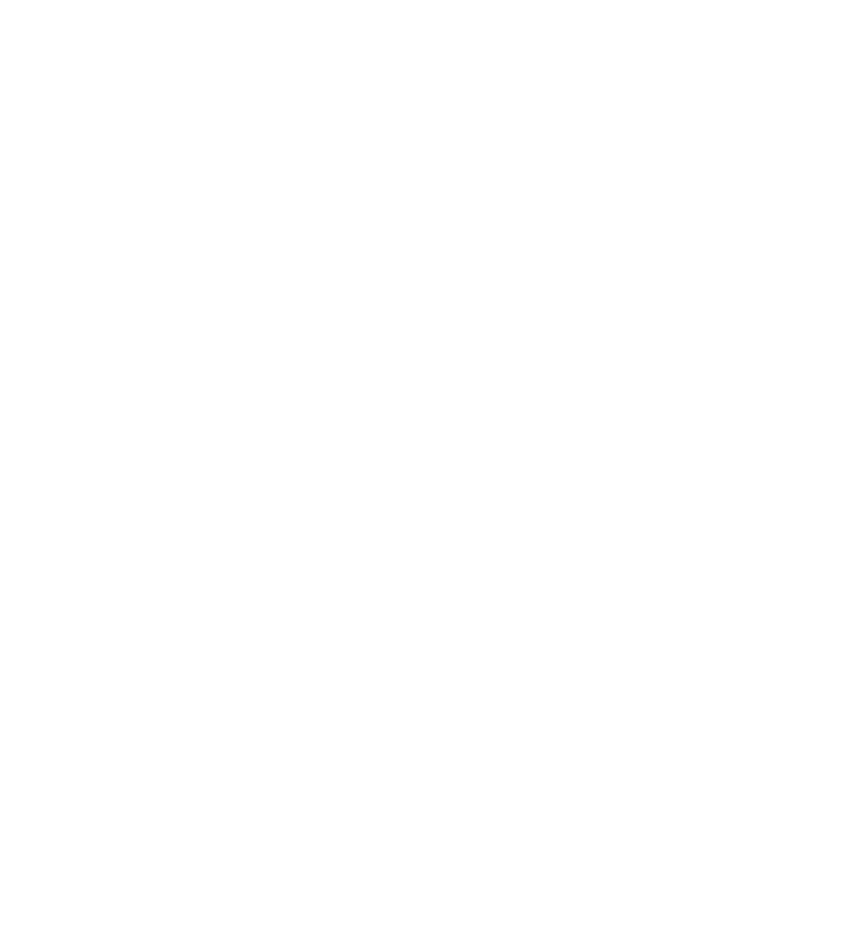
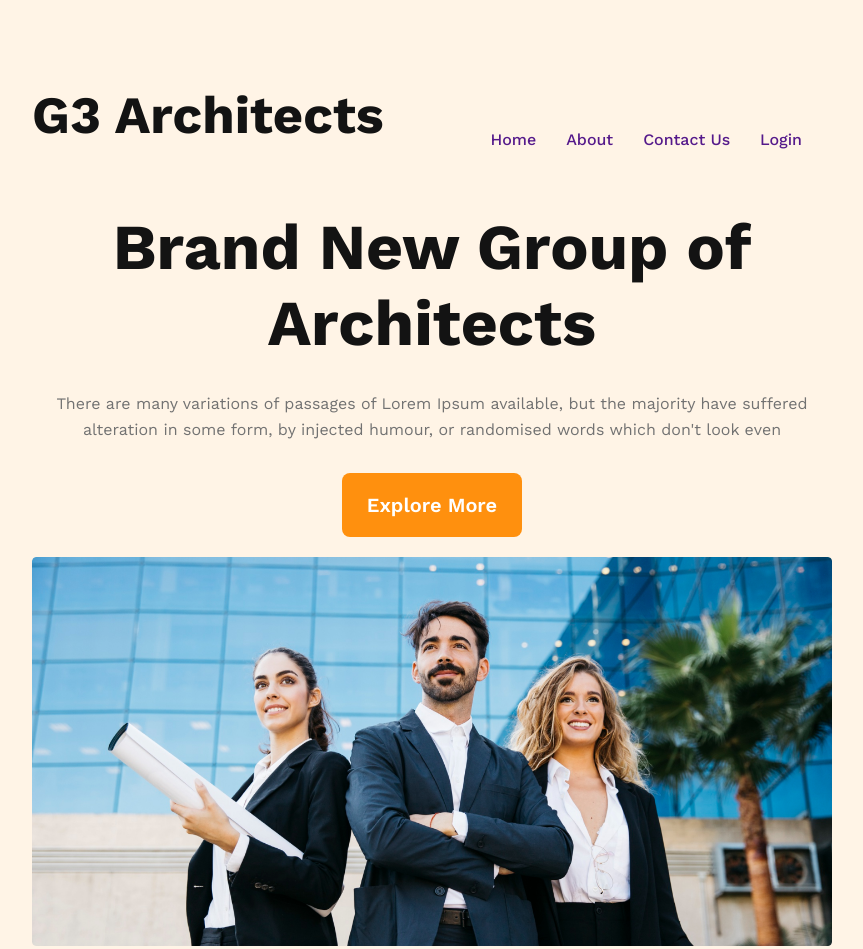
Before and after one commit to mjakaria11/g3-architects-website, a plain HTML site: page index.html in a window 1280 px wide. Shown: the whole page, without its empty margins (208-1071 px from the left). Before the commit the page ends 800 px from the top, so only its background shows below. Drawn offline with nearby package versions, Linux system fonts and the light colour scheme; a web font is replaced by a local one.

Commit message:
header uploaded

```diff
--- a/index.html
+++ b/index.html
@@ -4,12 +4,35 @@
 <head>
   <meta charset="UTF-8">
   <meta name="viewport" content="width=device-width, initial-scale=1.0">
-  <title>Document</title>
+  <title>G3 Architects</title>
   <link rel="stylesheet" href="style/style.css">
 </head>
 
 <body>
 
+  <Header>
+    <nav class="nav-title">
+      <h3>G3 Architects</h3>
+      <ul>
+        <li><a href="">Home</a></li>
+        <li><a href="">About</a></li>
+        <li><a href="">Contact Us</a></li>
+        <li><a href="">Login</a></li>
+      </ul>
+    </nav>
+    <div class="banner">
+      <div class="banner-content">
+        <h1 class="banner-tiltle">Brand New Group of Architects</h1>
+        <p class="banner-description">There are many variations of passages of Lorem Ipsum available, but the majority
+          have
+          suffered alteration in
+          some form, by injected humour, or randomised words which don't look even</p>
+        <button class="btn-primary">Explore More</button>
+      </div>
+      <img src="images/banner.png" alt="">
+    </div>
+  </Header>
+
 </body>
 
 </html>
--- a/style/style.css
+++ b/style/style.css
@@ -0,0 +1,104 @@
+/* work google  */
+@import url('https://fonts.googleapis.com/css2?family=Inter:wght@600;700;800&family=Merriweather:ital,wght@0,400;0,700;0,900;1,700&family=Open+Sans:ital,wght@0,300;0,400;0,700;0,800;1,300&family=Playfair+Display:ital,wght@0,400;0,500;0,600;1,400;1,500;1,600&family=Work+Sans:wght@300;400;500;600;700;800&display=swap');
+
+*{
+  margin: 0;
+  padding: 0;
+  font-family: 'Inter', sans-serif;
+  font-family: 'Merriweather', serif;
+  font-family: 'Open Sans', sans-serif;
+  font-family: 'Playfair Display', serif;
+  font-family: 'Work Sans', sans-serif;
+}
+
+.btn-primary{
+  border-radius: 8px;
+  background: #FF900E;
+  padding: 20px 25px;
+  color: #fff;
+  font-size: 20px;
+  font-weight: 600;
+  cursor: pointer;
+  border: 0;
+  margin-top: 30px;
+}
+/* header st  */
+header{
+  background: rgba(255, 144, 14, 0.10);
+  padding: 50px 240px;
+}
+nav{
+  display: flex;
+  justify-content: space-between;
+  align-items: center;
+  margin-top: 30px;
+}
+
+.nav-title{
+  font-size: 2.8rem;
+  color: #131313;
+  font-weight: 700;
+  margin-top: 30px;
+}
+nav > Ul{
+  display: flex;
+  margin-top: 50px;
+}
+nav li{
+  list-style: none;
+  margin-right: 30px;
+  font-weight: 500;
+  font-size: 1rem;
+}
+nav li a{
+  text-decoration: none;
+}
+
+/* banner style  */
+.banner-content{
+  max-width: 800px;
+  text-align: center;
+  margin: 0 auto;
+  margin-top: 60px;
+}
+.banner-tiltle{
+  color:#131313;
+  font-size: 4rem;
+  font-weight: 700;
+  margin-top: 30px;
+}
+.banner-description{
+  color:  #727272;
+  font-size: 1rem;
+  font-weight: 400;
+  line-height: 26px;
+  margin-top: 30px;
+}
+.banner img{
+  margin-top: 20px;
+  width: 100%;
+}
+
+/* responsive banner  */
+
+/* mobaile  */
+
+@media screen and (max-width:576px) {
+  header{
+    padding: 20px;
+  }
+  nav{
+    flex-direction: column;
+  }
+
+}
+
+/* medium d  */
+@media screen and (min-width:576px) and (max-width:960px) {
+  header {
+    padding: 50px;
+  }
+  nav {
+   flex-direction: column;
+  }
+}
```
